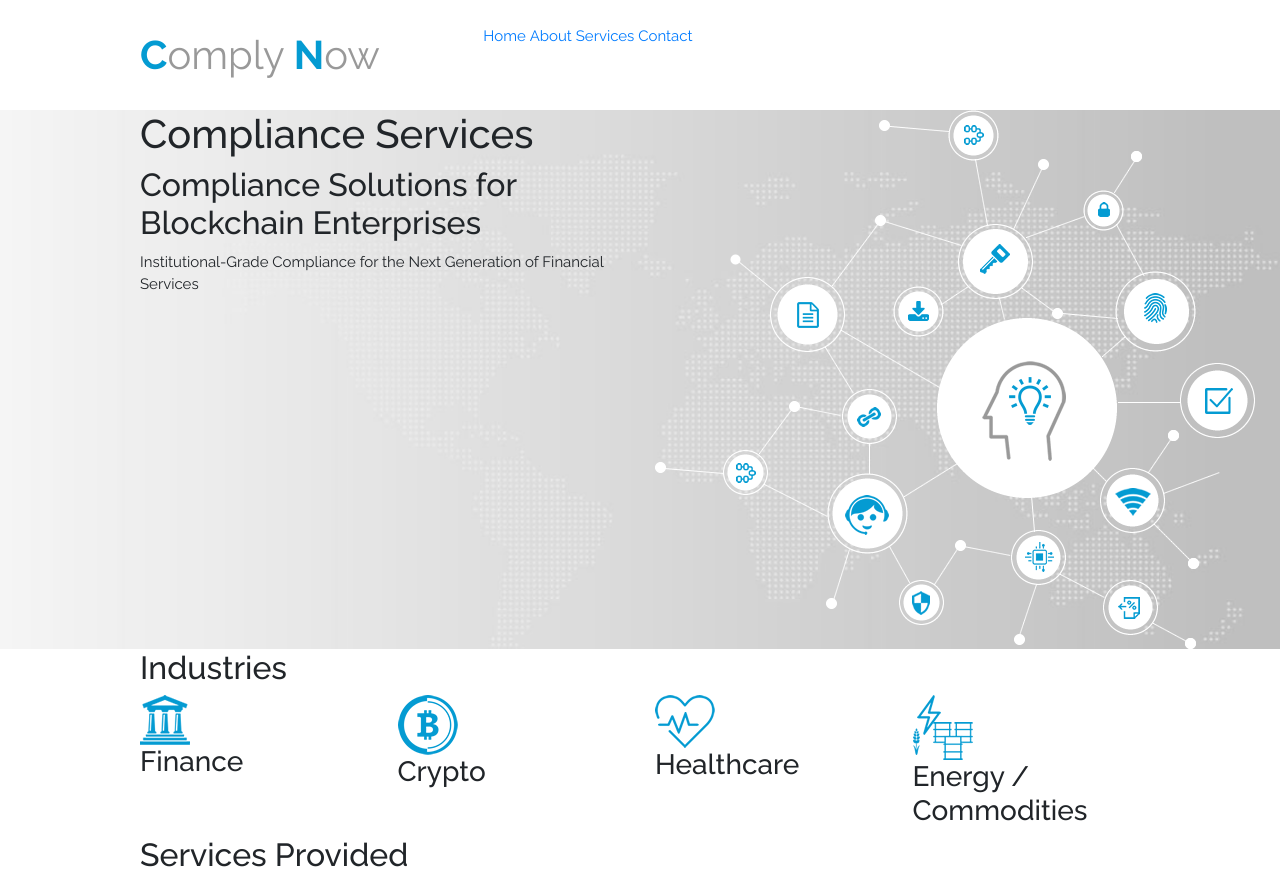
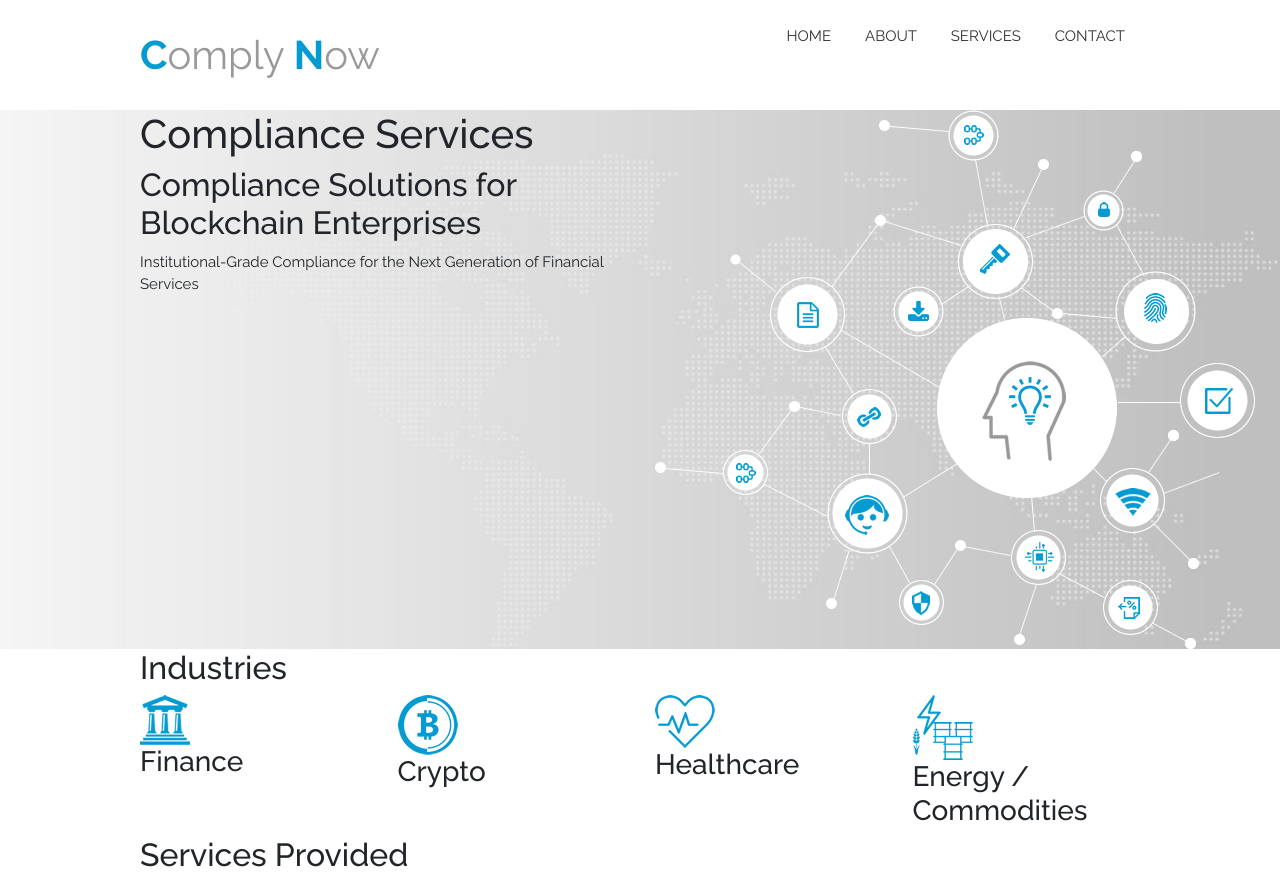
Before and after one commit to rafaaay/complyNow, a plain HTML site: page index.html in a window 1280 px wide. Shown: the top 877 px of the page. Drawn offline with nearby package versions, Linux system fonts and the light colour scheme.

Commit message:
CSS Updates

```diff
--- a/scss/assets/_general.scss
+++ b/scss/assets/_general.scss
@@ -28,6 +28,7 @@ body {
     text-align: center;
     text-decoration: none;
     text-transform: uppercase;
+    transition: all .5s;
 
     &:hover {
         background: -webkit-linear-gradient(left, $darkBlue 0%, $blue 100%);
--- a/scss/assets/_variables.scss
+++ b/scss/assets/_variables.scss
@@ -1,5 +1,6 @@
 // Brand Colors
 $white: #fff;
+$dark: #333;
 $grey: #999;
 $lightGrey: #ccc;
 $blue: #049bd2;
--- a/scss/layout/_header.scss
+++ b/scss/layout/_header.scss
@@ -18,8 +18,21 @@
     .nav {
         ul {
             list-style: none;
+            text-align: right;
+            width: 100%;
             li {
                 display: inline-block;
+                margin: 0 15px;
+
+                a {
+                    color: $dark;
+                    text-transform: uppercase;
+                    text-decoration: none;
+
+                    &:hover {
+                        color: $blue;
+                    }
+                }
             }
         }
     }
```
Also changed, not shown: css/style.css, 1 other file.
